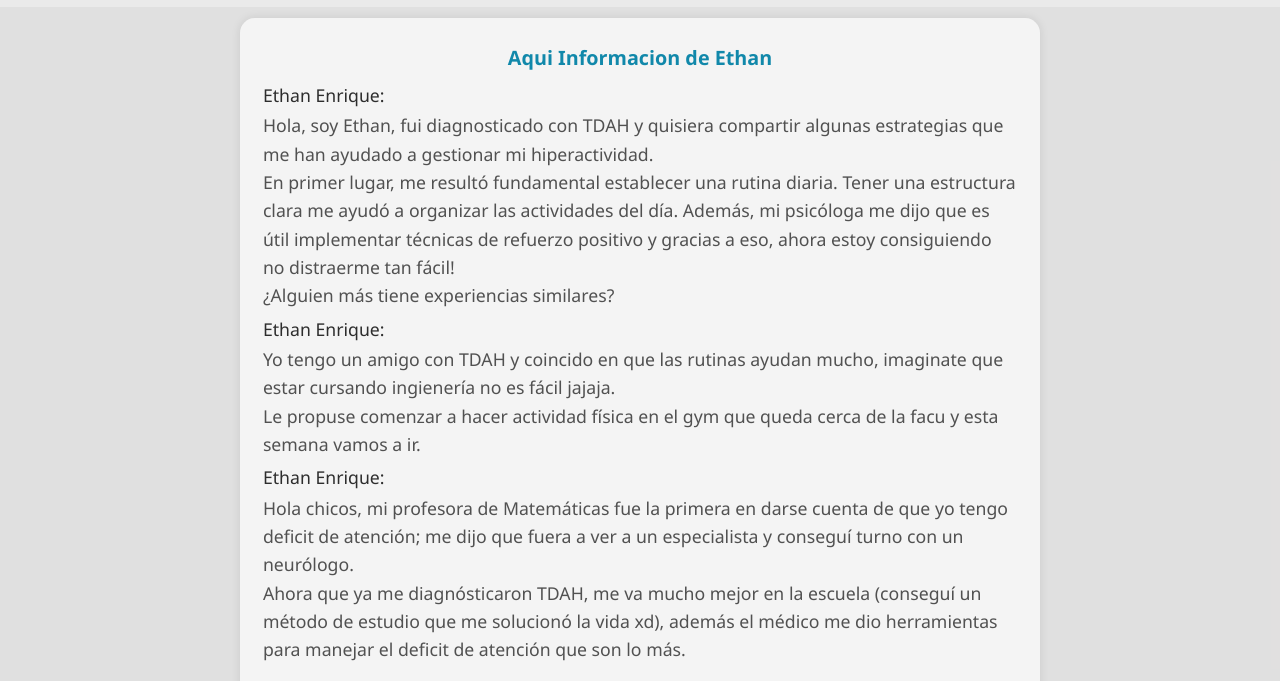
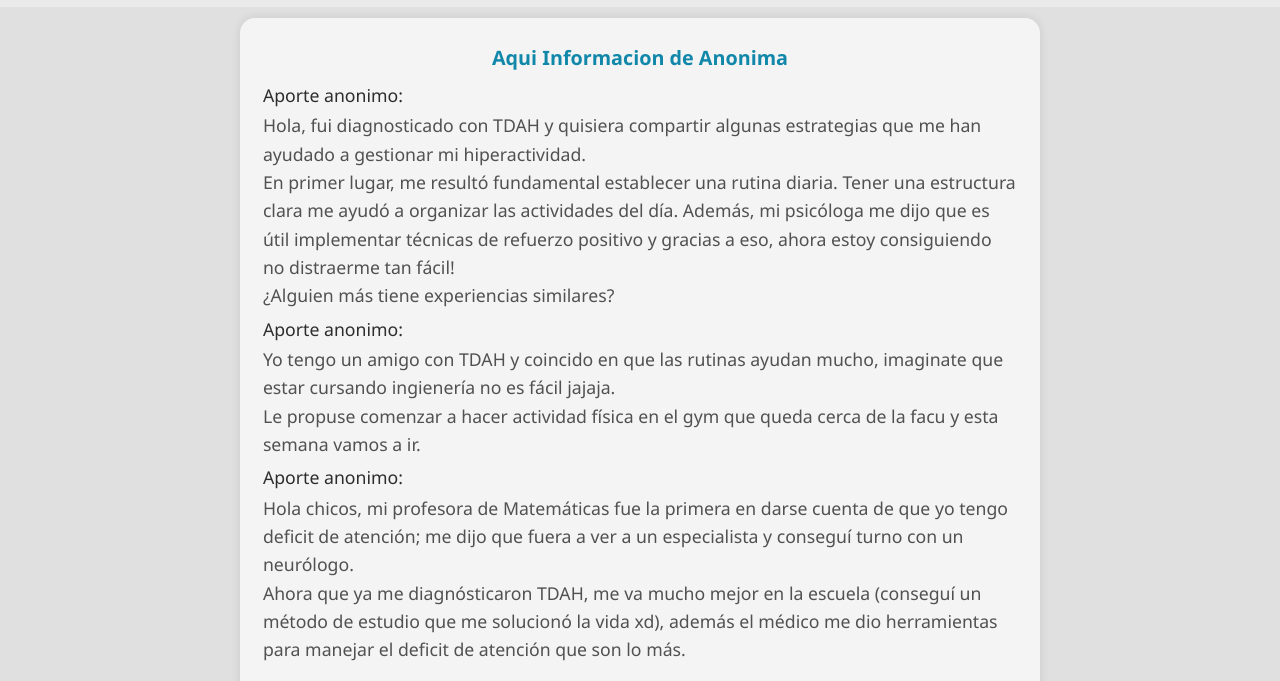
Before and after one commit to xalapaautismo/xalapaautismo.github.io, a plain HTML site: page foros.html in a window 1280 px wide. Shown: the part 94-775 px from the top of the page. Drawn offline with Linux system fonts and the light colour scheme.

Commit message:
Update foros.html

```diff
--- a/foros.html
+++ b/foros.html
@@ -24,23 +24,23 @@
         <main>
             <section class="forum">
                 <article class="post">
-                    <h2>Aqui Informacion de Ethan</h2>
+                    <h2>Aqui Informacion de Anonima</h2>
                     <div class="comments">
                         <div class="comment">
-                            <p class="author">Ethan Enrique:</p>
-                            <p>Hola, soy Ethan, fui diagnosticado con TDAH y quisiera compartir algunas estrategias que me han ayudado a gestionar mi hiperactividad.<br>
+                            <p class="author">Aporte anonimo:</p>
+                            <p>Hola, fui diagnosticado con TDAH y quisiera compartir algunas estrategias que me han ayudado a gestionar mi hiperactividad.<br>
                             En primer lugar, me resultó fundamental establecer una rutina diaria. Tener una estructura clara me ayudó a organizar las actividades del día. Además, mi psicóloga me dijo que es útil implementar técnicas de refuerzo positivo y gracias a eso, ahora estoy consiguiendo no distraerme tan fácil!<br>
                             ¿Alguien más tiene experiencias similares?</p>
                         </div>
 
                         <div class="comment">
-                            <p class="author">Ethan Enrique:</p>
+                            <p class="author">Aporte anonimo:</p>
                             <p>Yo tengo un amigo con TDAH y coincido en que las rutinas ayudan mucho, imaginate que estar cursando ingienería no es fácil jajaja.<br>
                             Le propuse comenzar a hacer actividad física en el gym que queda cerca de la facu y esta semana vamos a ir.</p>
                         </div>
 
                         <div class="comment">
-                            <p class="author">Ethan Enrique:</p>
+                            <p class="author">Aporte anonimo:</p>
                             <p>Hola chicos, mi profesora de Matemáticas fue la primera en darse cuenta de que yo tengo deficit de atención; me dijo que fuera a ver a un especialista y conseguí turno con un neurólogo.<br>Ahora que ya me diagnósticaron TDAH, me va mucho mejor en la escuela (conseguí un método de estudio que me solucionó la vida xd), además el médico me dio herramientas para manejar el deficit de atención que son lo más.</p>
                         </div>
                     </div>
```
